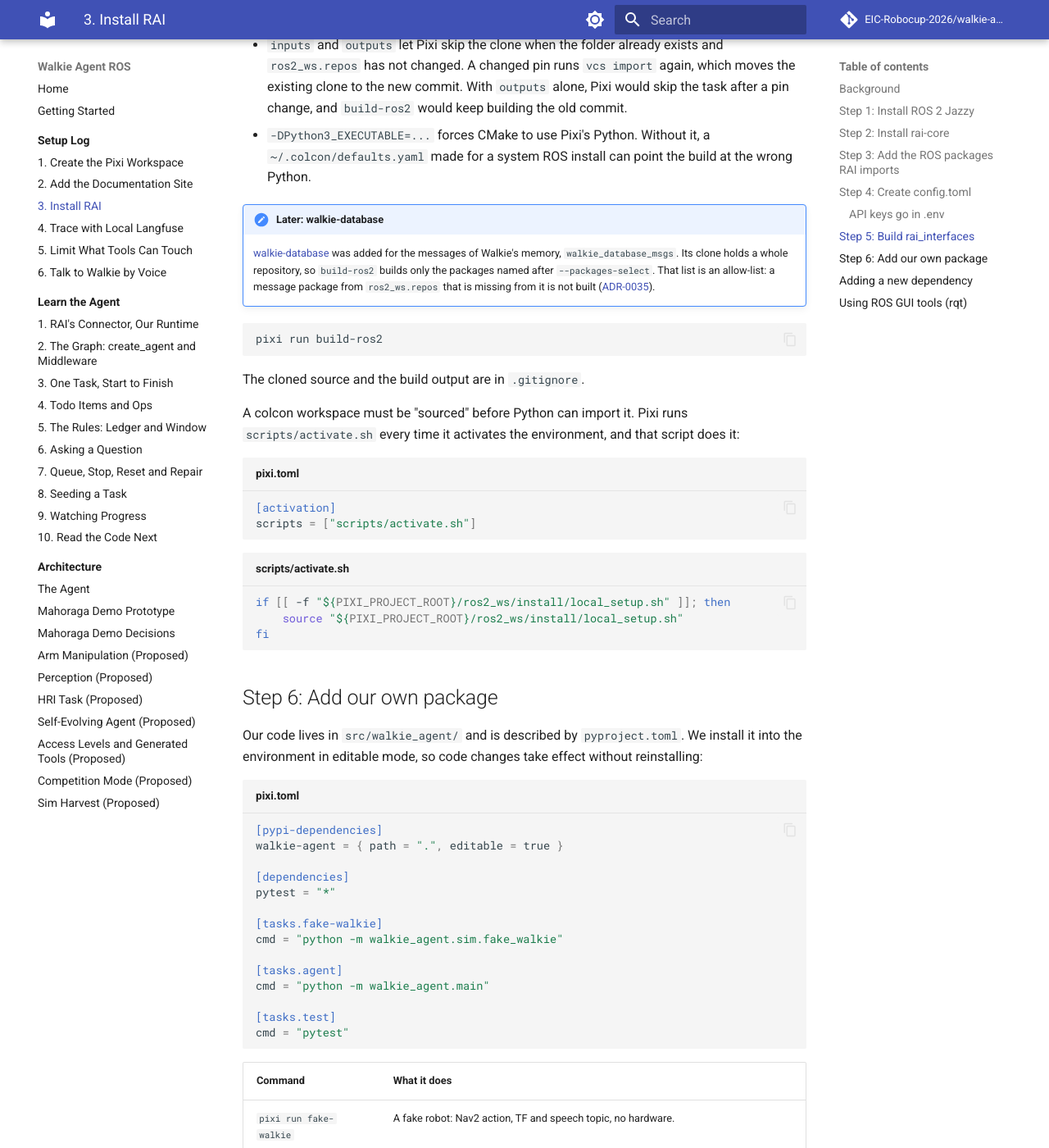
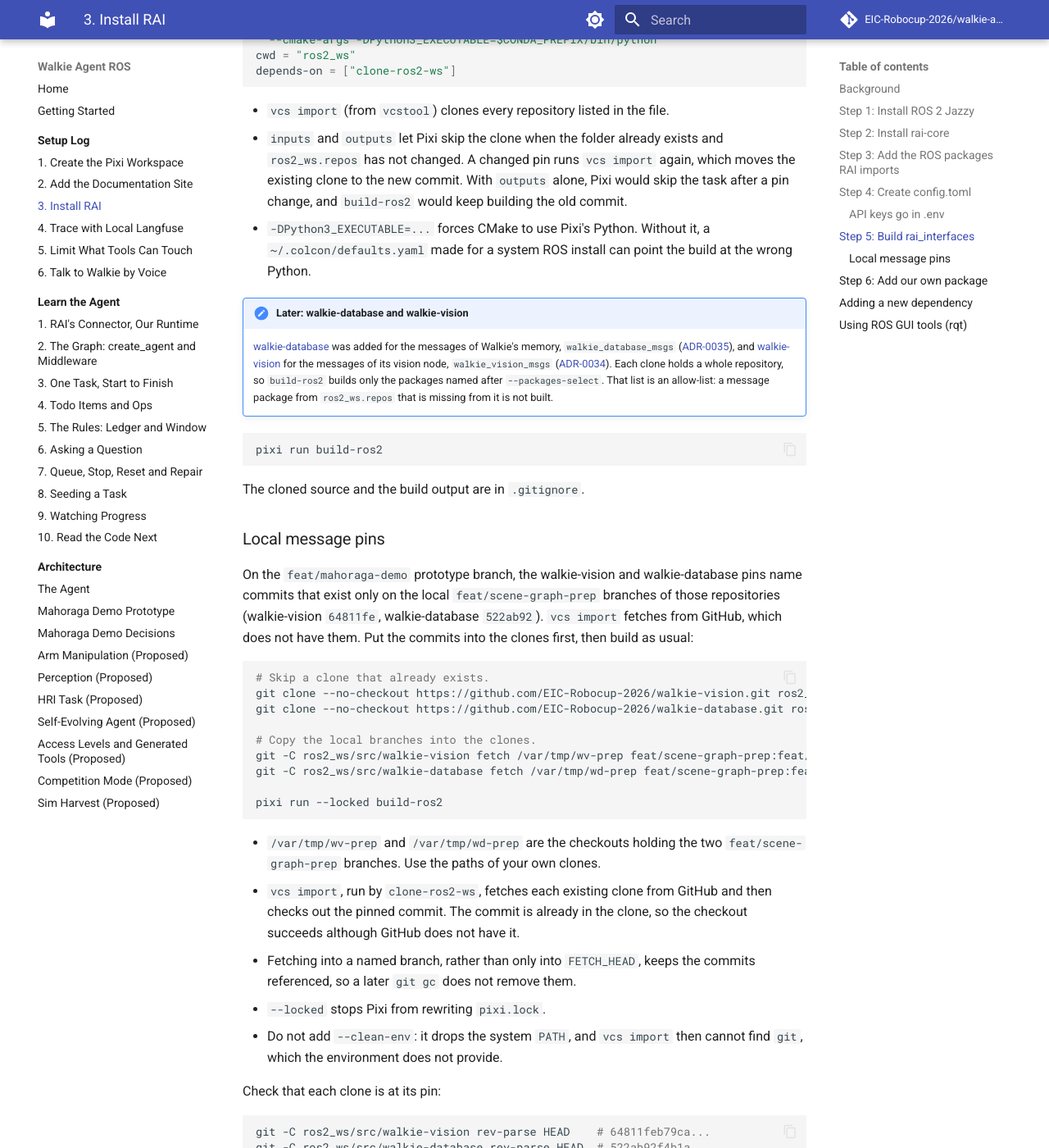
Before and after one commit to EIC-Robocup-2026/walkie-agent-ros, an MkDocs documentation site: the page built from docs/setup/03-ros-and-rai.md, in a window 1280 px wide and 1400 px high, scrolled down 5209 px. Shown: the whole window at 82% size. Built offline with MkDocs 1.6.1 and Material for MkDocs 9.7.7, drawn with Linux system fonts in a browser that asks for light colours; comment, search, counter and statistics services are not loaded; some of the changed text lies outside the part shown.

Commit message:
build: pin walkie-vision 64811fe and walkie-database 522ab92, and build walkie_vision_msgs
Pin the commits the final pair gate passed at, and build
walkie_vision_msgs with rai_interfaces and walkie_database_msgs.
walkie_database_msgs at 522ab92 depends on walkie_vision_msgs, so the
two pins move together. tests/test_vision_msgs.py checks the message
fields the people and seat tools read.

Both commits are on the local feat/scene-graph-prep branches only. The
setup guide's new Local message pins section shows how to fetch them
into the clones before build-ros2. Decisions G1-1 and G1-2 record the
pin order and the demo worktree's own environment.

````diff
--- a/docs/setup/03-ros-and-rai.md
+++ b/docs/setup/03-ros-and-rai.md
@@ -291,7 +291,8 @@ make = "*"
 ```
 
 The repository and its exact commit are listed in `ros2_ws.repos`. The file
-now also lists walkie-database, which was added later (see the note below):
+now also lists walkie-database and walkie-vision, which were added later
+(see the note below):
 
 ```yaml title="ros2_ws.repos"
 repositories:
@@ -303,6 +304,10 @@ repositories:
     type: git
     url: https://github.com/EIC-Robocup-2026/walkie-database.git
     version: ...  # the commit of the database node the robot runs
+  ros2_ws/src/walkie-vision:
+    type: git
+    url: https://github.com/EIC-Robocup-2026/walkie-vision.git
+    version: ...  # the commit of the vision node the robot runs
 ```
 
 Two tasks clone and build them:
@@ -314,10 +319,12 @@ inputs = ["ros2_ws.repos"]
 outputs = [
   "ros2_ws/src/rai_interfaces/package.xml",
   "ros2_ws/src/walkie-database/ros2_ws/src/walkie_database_msgs/package.xml",
+  "ros2_ws/src/walkie-vision/ros2_ws/src/walkie_vision_msgs/package.xml",
 ]
 
 [tasks.build-ros2]
-cmd = """colcon build --symlink-install --packages-select rai_interfaces walkie_database_msgs \
+cmd = """colcon build --symlink-install \
+  --packages-select rai_interfaces walkie_database_msgs walkie_vision_msgs \
   --cmake-args -DPython3_EXECUTABLE=$CONDA_PREFIX/bin/python"""
 cwd = "ros2_ws"
 depends-on = ["clone-ros2-ws"]
@@ -333,20 +340,65 @@ depends-on = ["clone-ros2-ws"]
   a `~/.colcon/defaults.yaml` made for a system ROS install can point the
   build at the wrong Python.
 
-!!! note "Later: walkie-database"
+!!! note "Later: walkie-database and walkie-vision"
     [walkie-database](https://github.com/EIC-Robocup-2026/walkie-database)
-    was added for the messages of Walkie's memory, `walkie_database_msgs`.
-    Its clone holds a whole repository, so `build-ros2` builds only the
+    was added for the messages of Walkie's memory, `walkie_database_msgs`
+    ([ADR-0035](../architecture/decisions/0035-memory-through-walkie-database.md)),
+    and [walkie-vision](https://github.com/EIC-Robocup-2026/walkie-vision)
+    for the messages of its vision node, `walkie_vision_msgs`
+    ([ADR-0034](../architecture/decisions/0034-vision-models-in-walkie-vision.md)).
+    Each clone holds a whole repository, so `build-ros2` builds only the
     packages named after `--packages-select`. That list is an allow-list: a
     message package from `ros2_ws.repos` that is missing from it is not
-    built
-    ([ADR-0035](../architecture/decisions/0035-memory-through-walkie-database.md)).
+    built.
 
 ```bash
 pixi run build-ros2
 ```
 
 The cloned source and the build output are in `.gitignore`.
+
+### Local message pins
+
+On the `feat/mahoraga-demo` prototype branch, the walkie-vision and
+walkie-database pins name commits that exist only on the local
+`feat/scene-graph-prep` branches of those repositories (walkie-vision
+`64811fe`, walkie-database `522ab92`). `vcs import` fetches from GitHub,
+which does not have them. Put the commits into the clones first, then build
+as usual:
+
+```bash
+# Skip a clone that already exists.
+git clone --no-checkout https://github.com/EIC-Robocup-2026/walkie-vision.git ros2_ws/src/walkie-vision
+git clone --no-checkout https://github.com/EIC-Robocup-2026/walkie-database.git ros2_ws/src/walkie-database
+
+# Copy the local branches into the clones.
+git -C ros2_ws/src/walkie-vision fetch /var/tmp/wv-prep feat/scene-graph-prep:feat/scene-graph-prep
+git -C ros2_ws/src/walkie-database fetch /var/tmp/wd-prep feat/scene-graph-prep:feat/scene-graph-prep
+
+pixi run --locked build-ros2
+```
+
+- `/var/tmp/wv-prep` and `/var/tmp/wd-prep` are the checkouts holding the
+  two `feat/scene-graph-prep` branches. Use the paths of your own clones.
+- `vcs import`, run by `clone-ros2-ws`, fetches each existing clone from
+  GitHub and then checks out the pinned commit. The commit is already in the
+  clone, so the checkout succeeds although GitHub does not have it.
+- Fetching into a named branch, rather than only into `FETCH_HEAD`, keeps the
+  commits referenced, so a later `git gc` does not remove them.
+- `--locked` stops Pixi from rewriting `pixi.lock`.
+- Do not add `--clean-env`: it drops the system `PATH`, and `vcs import`
+  then cannot find `git`, which the environment does not provide.
+
+Check that each clone is at its pin:
+
+```bash
+git -C ros2_ws/src/walkie-vision rev-parse HEAD    # 64811feb79ca...
+git -C ros2_ws/src/walkie-database rev-parse HEAD  # 522ab92f4b1a...
+```
+
+Once the two branches are pushed, `pixi run build-ros2` works without the
+fetch step, and this section can go.
 
 A colcon workspace must be "sourced" before Python can import it. Pixi runs
 `scripts/activate.sh` every time it activates the environment, and that
````
Also changed, not shown: README.md (+1 -1 lines), docs/architecture/agent.md (+1 -1 lines), docs/architecture/mahoraga-demo-decisions.md (+12 -1 lines), docs/architecture/perception.md (+20 -10 lines), docs/getting-started.md (+18 -9 lines), pixi.toml (+8 -5 lines), 4 other files.
